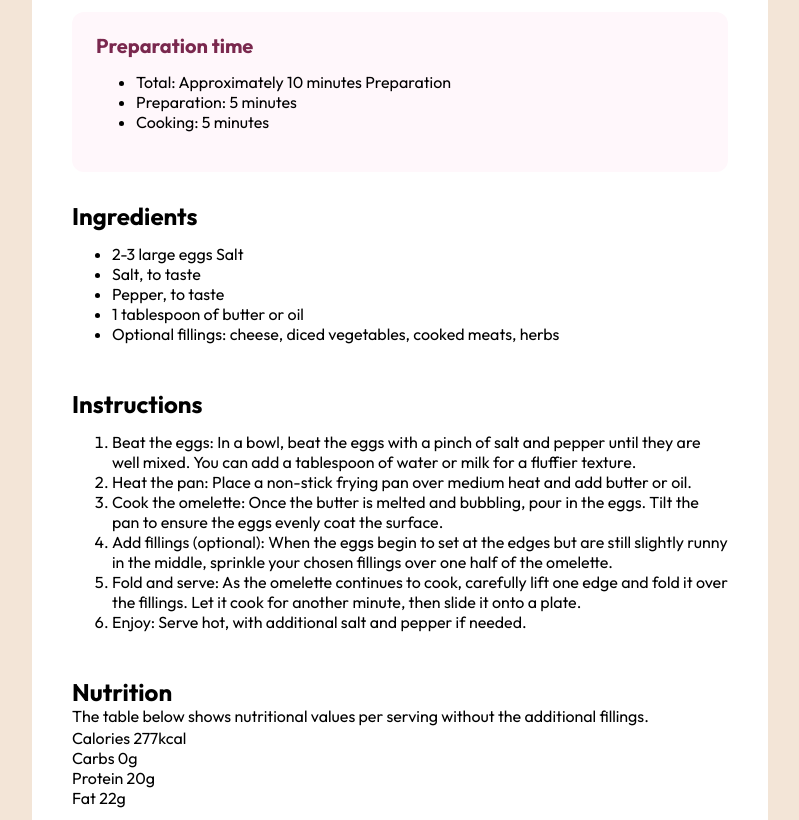
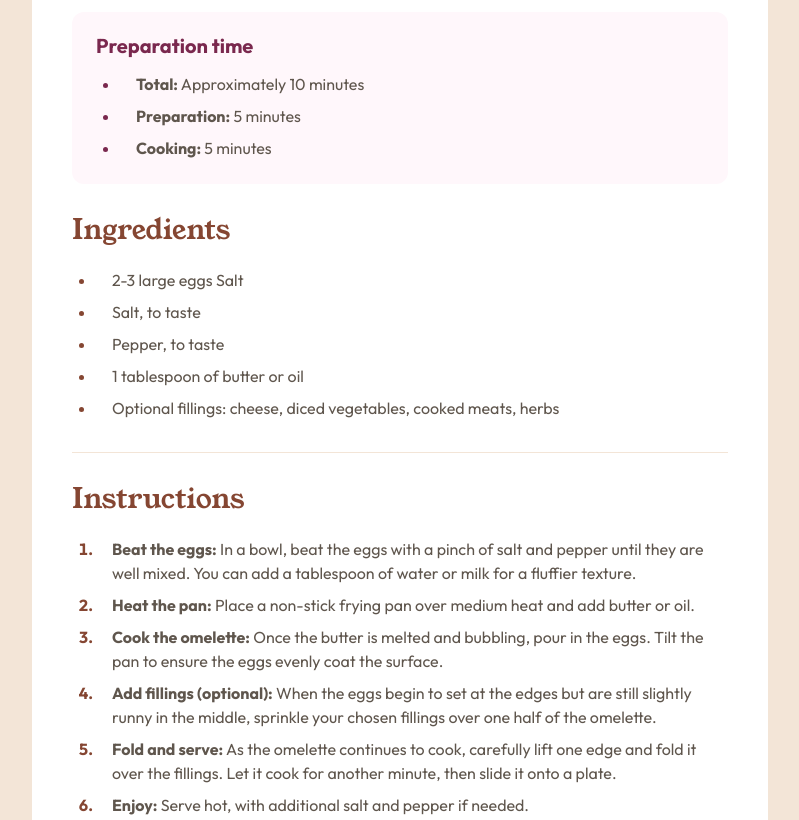
Before and after one commit to nguyenleanh2000/recipe-menu, a plain HTML site: page index.html in a window 1280 px wide. Shown: the part 640-1460 px from the top of the page, without its empty margins (240-1039 px from the left). Drawn offline with Linux system fonts and the light colour scheme.

Commit message:
update css code

```diff
--- a/index.html
+++ b/index.html
@@ -18,7 +18,7 @@
   <body>
     <main class="container">
       <div class="card">
-        <div class="card__wallpaper">
+        <div class="card__image">
           <img
             src="/assets/images/image-omelette.jpeg"
             alt="omelette"
@@ -27,94 +27,118 @@
           />
         </div>
 
-        <div class="content">
-          <div class="content__simple">
-            <h1 class="content--title">Simple Omelette Recipe</h1>
-            <p class="content--ingredients">
+        <div class="card__content">
+          <div class="content__intro">
+            <h1 class="content__title">Simple Omelette Recipe</h1>
+            <p class="content__description">
               An easy and quick dish, perfect for any meal. This classic
               omelette combines beaten eggs cooked to perfection, optionally
               filled with your choice of cheese, vegetables, or meats.
             </p>
           </div>
 
-          <div class="content__prepation">
-            <h3 class="content--prepation--time">Preparation time</h3>
-            <ul>
-              <li><span>Total:</span> Approximately 10 minutes Preparation</li>
-              <li><span>Preparation:</span> 5 minutes</li>
-              <li><span>Cooking:</span> 5 minutes</li>
+          <div class="content__prep">
+            <h3 class="content__prep-title">Preparation time</h3>
+            <ul class="prep-list">
+              <li>
+                <p><strong>Total:</strong> Approximately 10 minutes</p>
+              </li>
+              <li>
+                <p><strong>Preparation:</strong> 5 minutes</p>
+              </li>
+              <li>
+                <p><strong>Cooking:</strong> 5 minutes</p>
+              </li>
             </ul>
           </div>
 
           <div class="content__ingredients">
-            <h2 class="content__ingredient--title">Ingredients</h2>
-            <ul>
-              <li>2-3 large eggs Salt</li>
-              <li>Salt, to taste</li>
-              <li>Pepper, to taste</li>
-              <li>1 tablespoon of butter or oil</li>
+            <h2 class="content__section-title">Ingredients</h2>
+            <ul class="ingredient-list">
+              <li><p>2-3 large eggs Salt</p></li>
+              <li><p>Salt, to taste</p></li>
+              <li><p>Pepper, to taste</p></li>
+              <li><p>1 tablespoon of butter or oil</p></li>
               <li>
-                Optional fillings: cheese, diced vegetables, cooked meats, herbs
+                <p>
+                  Optional fillings: cheese, diced vegetables, cooked meats,
+                  herbs
+                </p>
               </li>
             </ul>
           </div>
 
+          <hr />
           <div class="content__instructions">
-            <h2 class="content__instruction--title">Instructions</h2>
-            <ol>
+            <h2 class="content__section-title">Instructions</h2>
+            <ol class="instruction-list">
               <li>
-                Beat the eggs: In a bowl, beat the eggs with a pinch of salt and
-                pepper until they are well mixed. You can add a tablespoon of
-                water or milk for a fluffier texture.
+                <p>
+                  <strong>Beat the eggs:</strong> In a bowl, beat the eggs with
+                  a pinch of salt and pepper until they are well mixed. You can
+                  add a tablespoon of water or milk for a fluffier texture.
+                </p>
               </li>
               <li>
-                Heat the pan: Place a non-stick frying pan over medium heat and
-                add butter or oil.
+                <p>
+                  <strong>Heat the pan:</strong> Place a non-stick frying pan
+                  over medium heat and add butter or oil.
+                </p>
               </li>
               <li>
-                Cook the omelette: Once the butter is melted and bubbling, pour
-                in the eggs. Tilt the pan to ensure the eggs evenly coat the
-                surface.
+                <p>
+                  <strong>Cook the omelette:</strong> Once the butter is melted
+                  and bubbling, pour in the eggs. Tilt the pan to ensure the
+                  eggs evenly coat the surface.
+                </p>
               </li>
               <li>
-                Add fillings (optional): When the eggs begin to set at the edges
-                but are still slightly runny in the middle, sprinkle your chosen
-                fillings over one half of the omelette.
+                <p>
+                  <strong>Add fillings (optional):</strong> When the eggs begin
+                  to set at the edges but are still slightly runny in the
+                  middle, sprinkle your chosen fillings over one half of the
+                  omelette.
+                </p>
               </li>
               <li>
-                Fold and serve: As the omelette continues to cook, carefully
-                lift one edge and fold it over the fillings. Let it cook for
-                another minute, then slide it onto a plate.
+                <p>
+                  <strong>Fold and serve:</strong> As the omelette continues to
+                  cook, carefully lift one edge and fold it over the fillings.
+                  Let it cook for another minute, then slide it onto a plate.
+                </p>
               </li>
               <li>
-                Enjoy: Serve hot, with additional salt and pepper if needed.
+                <p>
+                  <strong>Enjoy:</strong> Serve hot, with additional salt and
+                  pepper if needed.
+                </p>
               </li>
             </ol>
           </div>
-
+          <hr />
           <div class="content__nutrition">
-            <h2 class="content__nutrition--title">Nutrition</h2>
-            <p class="content__nutrition--explain">
+            <h2 class="content__section-title">Nutrition</h2>
+            <p class="content__note">
               The table below shows nutritional values per serving without the
               additional fillings.
             </p>
 
             <div class="nutrition-table">
-              <div class="nutrition-row">
-                <span class="nutrition-label">Calories</span>
-                <span class="nutrition-value">277kcal</span>
+              <div class="nutrition-table__row">
+                <span class="nutrition-table__label">Calories</span>
+                <span class="nutrition-table__value">277kcal</span>
               </div>
-              <div class="nutrition-row">
-                <span class="nutrition-label">Carbs</span>
-                <span class="nutrition-value">0g</span>
+              <div class="nutrition-table__row">
+                <span class="nutrition-table__label">Carbs</span>
+                <span class="nutrition-table__value">0g</span>
               </div>
-              <div class="nutrition-row">
-                <span class="nutrition-label">Protein</span>
-                <span class="nutrition-value">20g</span>
+              <div class="nutrition-table__row">
+                <span class="nutrition-table__label">Protein</span>
+                <span class="nutrition-table__value">20g</span>
               </div>
-              <div class="nutrition-row">
-                <span class="nutrition-label">Fat</span>
-                <span class="nutrition-value">22g</span>
+              <div class="nutrition-table__row">
+                <span class="nutrition-table__label">Fat</span>
+                <span class="nutrition-table__value">22g</span>
               </div>
             </div>
           </div>
--- a/style.css
+++ b/style.css
@@ -48,6 +48,11 @@
 
     --ff-young: "Young Serif", serif;
   }
+
+  ul {
+    margin: 0;
+    padding: 0;
+  }
 }
 
 @layer colors {
@@ -92,36 +97,162 @@
   max-width: 100%;
 }
 
-.card__wallpaper {
+.card__image {
   border-radius: var(--spacing-3);
   margin-bottom: var(--spacing-10);
   overflow: hidden;
   width: 100%;
 }
 
-.content {
+.card__content {
   display: flex;
   flex-direction: column;
   gap: var(--spacing-8);
 }
 
-.content--title {
+.content__title {
   font-family: var(--ff-young);
   font-size: var(--fs-40);
   margin-bottom: var(--spacing-6);
 }
 
-.content--ingredients {
-  color: var(--color-stone-600);
-}
-
-.content__prepation {
+.content__prep {
   border-radius: 12px;
   padding: 24px;
   background-color: var(--color-rose-50);
 }
 
-.content--prepation--time {
+.content__prep-title {
   font-size: var(--fs-20);
   color: var(--color-rose-800);
 }
+
+.prep-list {
+  margin-top: 1rem;
+  padding-left: 24px;
+  color: var(--color-stone-600);
+  display: flex;
+  flex-direction: column;
+  row-gap: 8px;
+}
+
+.prep-list li::marker {
+  color: var(--color-rose-800);
+  width: 15px;
+  height: 24px;
+}
+
+.prep-list li p {
+  margin-left: 16px;
+}
+
+.content__section-title {
+  font-family: var(--ff-young);
+  font-size: var(--fs-28);
+  color: var(--color-brown-800);
+  margin-bottom: var(--spacing-6);
+  font-weight: 400;
+}
+
+.ingredient-list {
+  padding-left: 24px;
+  display: flex;
+  flex-direction: column;
+  row-gap: 8px;
+  color: var(--color-stone-600);
+}
+
+.ingredient-list li::marker {
+  width: 1rem;
+  color: var(--color-brown-800);
+}
+
+.ingredient-list li p {
+  margin-left: 1rem;
+}
+
+.instruction-list {
+  padding-left: var(--spacing-6);
+  display: flex;
+  flex-direction: column;
+  row-gap: var(--spacing-2);
+  color: var(--color-stone-600);
+  margin: 0;
+}
+
+.instruction-list li::marker {
+  color: var(--color-brown-800);
+  width: 1rem;
+  font-weight: bold;
+}
+
+.instruction-list li p {
+  margin-left: 1rem;
+}
+
+hr {
+  border: none;
+  border-top: 1px solid var(--color-stone-100);
+  margin: 0;
+}
+
+.content__note {
+  color: var(--color-stone-600);
+  margin-bottom: var(--spacing-6);
+}
+
+@media (max-width: 768px) {
+  .container {
+    padding: 0;
+  }
+
+  .card {
+    border-radius: 0px;
+    padding: 0;
+  }
+
+  .card__content {
+    padding: var(--spacing-10) var(--spacing-8);
+  }
+
+  .card__image {
+    border-radius: 0px;
+    margin-bottom: 0px;
+  }
+
+  .card__image img {
+    width: 100%;
+  }
+}
+
+.nutrition-table__row {
+  width: 100%;
+  padding: 0px var(--spacing-8);
+  border-bottom: 1px solid var(--color-stone-100);
+
+  display: grid;
+  grid-template-columns: repeat(2, 1fr);
+  gap: 1rem;
+
+  padding-bottom: var(--spacing-3);
+  margin-bottom: var(--spacing-3);
+}
+
+.nutrition-table__label {
+  color: var(--color-stone-600);
+}
+
+.nutrition-table__value {
+  font-weight: bold;
+  color: var(--color-brown-800);
+}
+
+.nutrition-table__row:last-child {
+  border-bottom: none;
+  padding-bottom: 0;
+  margin-bottom: 0;
+}
+
+.content__description {
+  color: var(--color-stone-600);
+}
```
